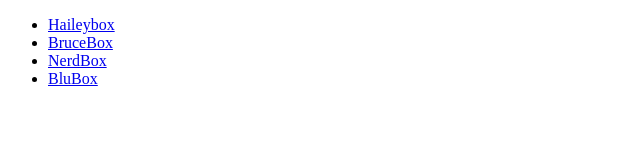
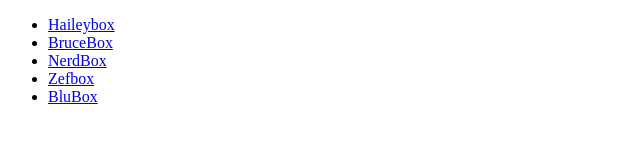
Before and after one commit to ultraabox/archives, a plain HTML site: page index.html in a window 1280 px wide. Shown: the part 149-292 px from the top of the page, 0-640 px from the left. Drawn offline with Linux system fonts and the light colour scheme.

Commit message:
Update index.html

```diff
--- a/index.html
+++ b/index.html
@@ -17,7 +17,7 @@
   <li><a href="./haileybox">Haileybox</a></li>
   <li><a href="./brucebox">BruceBox</a></li>
   <li><a href="./nerdbox">NerdBox</a></li>
-   <!-- <li>Zefbox</li> -->
+  <li><a href="./zefbox">Zefbox</a></li>
   <li><a href="./blubox">BluBox</a></li>
   <!-- <li>Mainbox</li> -->
 </ul>
@@ -25,8 +25,8 @@
 
 
 <!-- <audio controls autoplay> -->
-  <!-- <source src="background-music" type="audio/wav"> -->
-  <!-- <source src="bossanova.wav" type="audio/wav"> -->
+  <!-- <source src="background_music" type="audio/wav"> -->
+  <!-- <source src="background_music.wav" type="audio/wav"> -->
   <!-- Your browser does not support the audio element. -->
 <!-- </audio> -->
 
```
